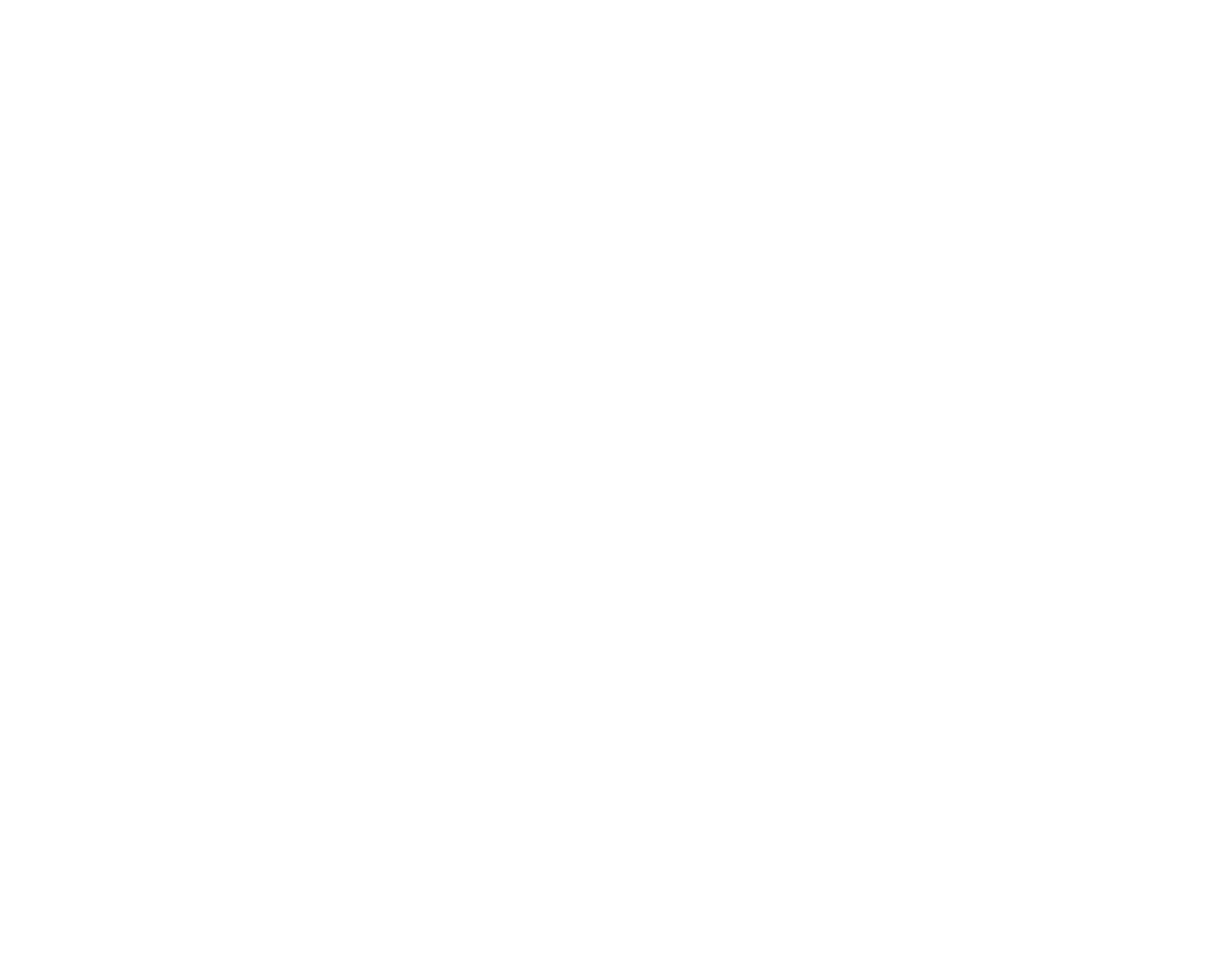
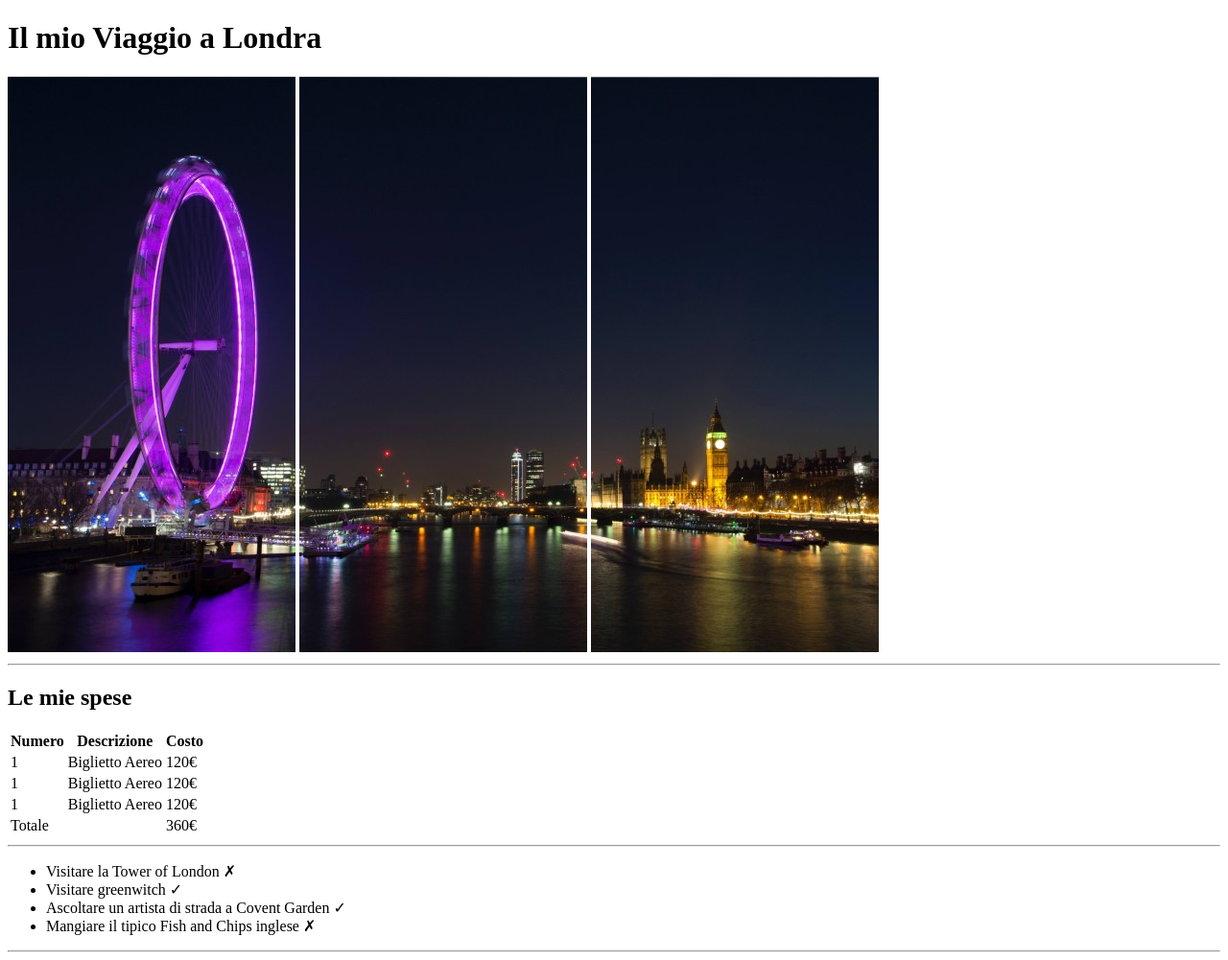
Before and after one commit to riccardo-giuri/html-london-trip, a plain HTML site: page index.html in a window 1280 px wide. Shown: the whole page at 96% size. Before the commit the page ends 800 px from the top, so only its background shows below. Drawn offline with Linux system fonts and the light colour scheme.

Commit message:
header, spese e cose da fare inserite

```diff
--- a/index.html
+++ b/index.html
@@ -6,6 +6,70 @@
     </head>
 
     <body>
+        <header>
+            <h1>Il mio Viaggio a Londra</h1>
 
+            <img src="img/pexels-bill-emrich-230794-0.jpg">
+            <img src="img/pexels-bill-emrich-230794-1.jpg">
+            <img src="img/pexels-bill-emrich-230794-2.jpg">
+
+            <hr>
+        </header>
+
+        <main>
+            <!-- tabella con spese di viaggio  -->
+            <div>
+                <h2>Le mie spese</h2>
+
+                <table>
+                    <thead>
+                        <tr>
+                            <th>Numero</th>
+                            <th>Descrizione</th>
+                            <th>Costo</th>
+                        </tr>
+                    </thead>
+                    <tbody>
+                        <tr>
+                            <td>1</td>
+                            <td>Biglietto Aereo</td>
+                            <td>120€</td>
+                        </tr>
+
+                        <tr>
+                            <td>1</td>
+                            <td>Biglietto Aereo</td>
+                            <td>120€</td>
+                        </tr>
+
+                        <tr>
+                            <td>1</td>
+                            <td>Biglietto Aereo</td>
+                            <td>120€</td>
+                        </tr>
+
+                        <tr>
+                            <td>Totale</td>
+                            <td></td>
+                            <td>360€</td>
+                        </tr>
+                    </tbody>
+                </table>
+
+                <hr>
+            </div>
+
+            <!-- lista cose da fare -->
+            <div>
+                <ul>
+                    <li>Visitare la Tower of London &#x2717;</li>
+                    <li>Visitare greenwitch &#x2713;</li>
+                    <li>Ascoltare un artista di strada a Covent Garden &#x2713;</li>
+                    <li>Mangiare il tipico Fish and Chips inglese &#x2717;</li>
+                </ul>
+
+                <hr>
+            </div>
+        </main>
     </body>
 </html>
```
